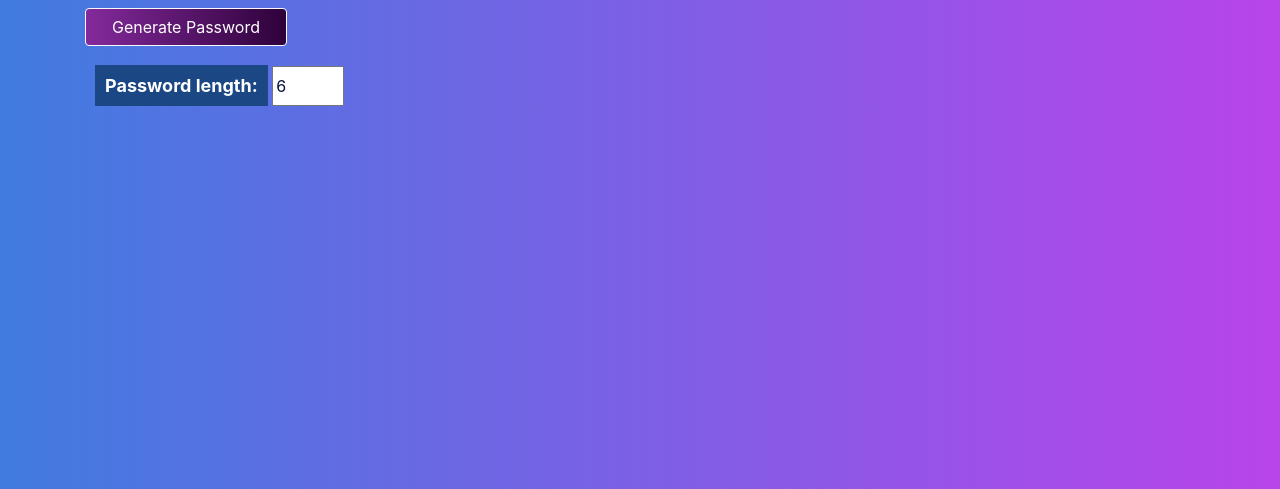
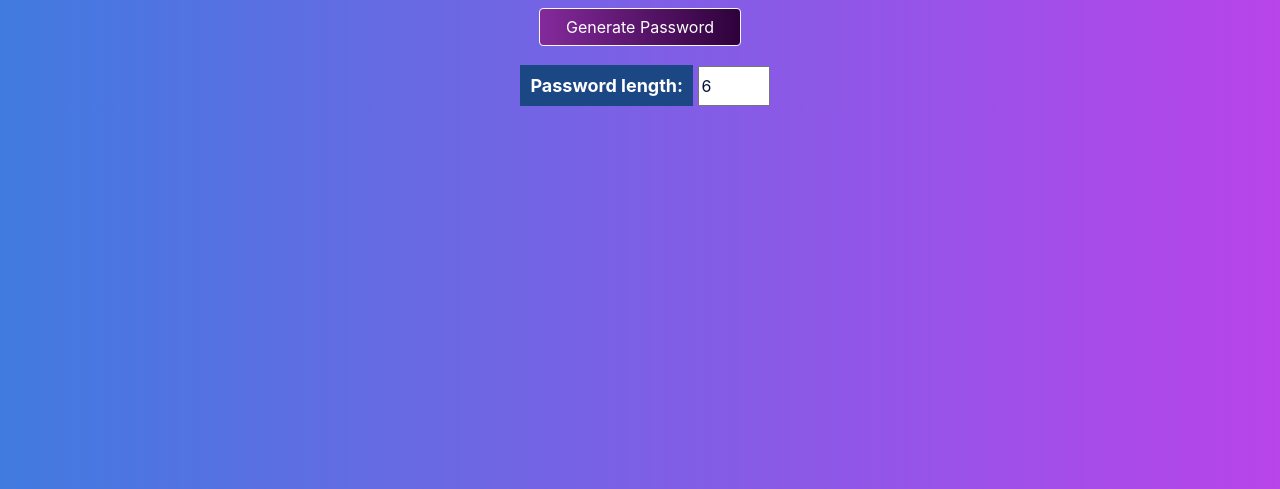
Before and after one commit to CoderRCAman/random-password-generator, a plain HTML site: page index.html in a window 1280 px wide. Shown: the part 311-800 px from the top of the page. Drawn offline with nearby package versions, Linux system fonts and the light colour scheme.

Commit message:
Update index.html

```diff
--- a/index.html
+++ b/index.html
@@ -11,7 +11,7 @@
 <body>
  <div class="container">
     <h1 >Random Password Generator</h1>
-   <form action="" name="passGen">
+   <form align="center" action="" name="passGen">
     <input type="text" name="output" value=""class="chng_o">
     <br>
   <button type="button" class="myType btn btn-light" onclick="GeneratePassword(this.form.length.value)">Generate Password</button>
```
